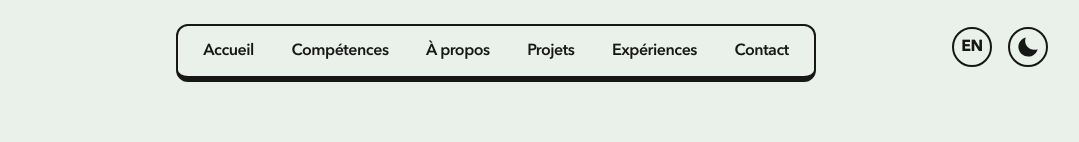
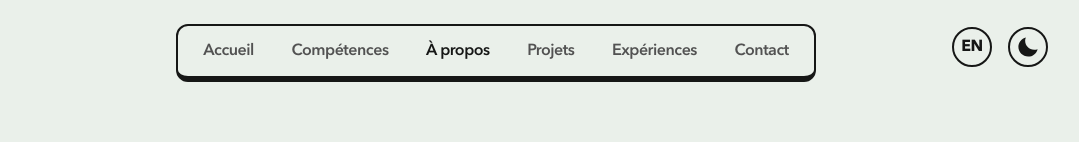
Before and after one commit to Robin-Combeau/portfolio-nextjs, a Next.js app: page / in a window 1280 px wide. Shown: the top 142 px of the page, without its empty margins (144-1223 px from the left). Built offline with nearby package versions, Linux system fonts and the light colour scheme.

Commit message:
feat wip on reactive section header

```diff
--- a/app/layout.tsx
+++ b/app/layout.tsx
@@ -2,6 +2,7 @@ import type { Metadata } from 'next'
 import './globals.css'
 import localFont from 'next/font/local'
 import Header from '@/components/page/Header'
+import ActiveSectionContextProvider from '@/context/active-section-context'
 
 
 const avenir = localFont({
@@ -82,8 +83,10 @@ export default function RootLayout({
   return (
     <html lang="en" className="!scroll-smooth">
       <body suppressHydrationWarning={true} className={`${avenir.className} font-medium text-[#161716] tracking-[-0.03rem] bg-[#EAF0EA] pt-28 sm:pt-30 lg:pt-36` }>
-        <Header />
-        {children}
+        <ActiveSectionContextProvider>
+          <Header />
+          {children}
+        </ActiveSectionContextProvider>
       </body>
     </html>
   )
--- a/components/page/About.tsx
+++ b/components/page/About.tsx
@@ -1,6 +1,6 @@
 "use client";
 
-import React, { useState } from 'react';
+import React, { useEffect, useState } from 'react';
 
 import { Roboto_Mono } from 'next/font/google';
 import LanguageSelector from '../CodeLanguageSelector';
@@ -8,9 +8,20 @@ import Section from '../Section';
 import CodeBlock from '../CodeBlock';
 import CodeWrapper from '../CodeWrapper';
 import MotionSection from '../MotionSection';
+import { useInView } from 'react-intersection-observer';
+import { useActiveSectionContext } from '@/context/active-section-context';
 const code = Roboto_Mono({ subsets: ['latin'] });
 
-const About = () => {
+export default function About() {
+  const { ref, inView } = useInView();
+  const { setActiveSection } = useActiveSectionContext();
+
+  useEffect(() => {
+    if (inView) {
+      setActiveSection("À propos");
+    }
+  }, [inView, setActiveSection]);
+
   const [selectedLanguage, setSelectedLanguage] = useState<'Javascript' | 'PHP'>('Javascript');
 
   const handleLanguageChange = (language: 'Javascript' | 'PHP') => {
@@ -20,6 +31,7 @@ const About = () => {
   return (
     <MotionSection
       id="about"
+      ref={ref}
       content={
         <>
           <CodeWrapper
@@ -52,8 +64,6 @@ const About = () => {
   );
 };
 
-export default About;
-
 {/* <div className="border-2 border-[#161716] border-b-[8px] bg-[#A8C9A0] text-lg lg:text-xl font-medium px-6 py-4 lg:px-8 lg:py-6 rounded-xl mx-[10%] lg:mx-4 lg:w-[38rem] h-auto lg:h-[21rem]">
           <h1 className="font-bold mb-6 text-2xl">À propos</h1>
           <div className="flex flex-col text-sm break-words">
--- a/components/page/Contact.tsx
+++ b/components/page/Contact.tsx
@@ -10,7 +10,7 @@ import CodeBlock from '../CodeBlock';
 import MotionSection from '../MotionSection';
 const code = Roboto_Mono({ subsets: ['latin'] });
 
-const Contact = () => {
+export default function Contact() {
   const [selectedLanguage, setSelectedLanguage] = useState<'Javascript' | 'PHP'>('Javascript');
 
   const handleLanguageChange = (language: 'Javascript' | 'PHP') => {
@@ -66,5 +66,3 @@ const Contact = () => {
     />
   );
 };
-
-export default Contact;
--- a/components/page/Experience.tsx
+++ b/components/page/Experience.tsx
@@ -14,7 +14,7 @@ import MotionSection from '../MotionSection';
 const code = Roboto_Mono({ subsets: ['latin'] });
 
 
-const Experience = () => {
+export default function Experience() {
   const [selectedLanguage, setSelectedLanguage] = useState<'Javascript' | 'PHP'>('Javascript');
 
   const handleLanguageChange = (language: 'Javascript' | 'PHP') => {
@@ -33,7 +33,7 @@ const Experience = () => {
             bgColor="bg-[#A8C9A0]"
             content={<ul className="flex flex-col">
               {experiences.map((experience) => (
-                <li key={experience.year} className="flex mb-2 sm:mb-1">
+                <li key={experience.name} className="flex mb-2 sm:mb-1">
                   {experience.category === 'school' ? (
                     <FaGraduationCap size={38} className="mx-[0.1rem] my-[-0.40rem] lg:mx-[0.25rem] lg:my-[-0.30rem] opacity-45 absolute" />
                   ) : (
@@ -65,5 +65,3 @@ const Experience = () => {
   </>
   );
 };
-
-export default Experience;
--- a/components/page/Footer.tsx
+++ b/components/page/Footer.tsx
@@ -4,11 +4,11 @@ import { motion } from 'framer-motion'
 import React from 'react'
 import { FaCopyright } from 'react-icons/fa'
 
-const Footer = () => {
+export default function Footer() {
   return (
     <section id="footer">
       <motion.div
-        className="flex flex-col items-center justify-center text-sm"
+        className="flex flex-col items-center justify-center text-sm mb-2"
         initial={{ y: 80, opacity: 0 }}
         animate={{ y: 0, opacity: 0.7 }}
       >
@@ -21,5 +21,3 @@ const Footer = () => {
     </section >
   )
 }
-
-export default Footer
--- a/components/page/Header.tsx
+++ b/components/page/Header.tsx
@@ -4,10 +4,14 @@ import React from 'react';
 import { motion } from 'framer-motion';
 import { links } from "@/lib/data";
 import Link from 'next/link';
+import clsx from 'clsx';
 
 import { IoMdMoon } from "react-icons/io";
+import { useActiveSectionContext } from '@/context/active-section-context';
 
 export default function Header() {
+  const { activeSection, setActiveSection} = useActiveSectionContext();
+
   return (
     <header className="z-[999] relative">
       <motion.div className="fixed top-0 left-1/2 h-[5rem] w-full rounded-none border-2 border-[#161716] border-b-[6px] bg-[#EAF0EA] backdrop-blur-[0.5em] sm:top-4 lg:top-6 sm:h-[3rem] lg:h-[3.6rem] sm:w-[30rem] lg:w-[40rem] sm:rounded-xl"
@@ -16,7 +20,7 @@ export default function Header() {
       ></motion.div>
 
       <nav className="flex fixed top-[0.15rem] left-1/2 h-12 -translate-x-1/2 py-2 sm:top-[1.2rem] lg:top-[1.7rem] sm:h-[initial] sm:py-0">
-        <ul className="flex w-[22rem] flex-wrap items-center justify-center gap-y-1 text-base sm:text-sm lg:text-base sm:w-[initial] sm:flex-nowrap sm:gap-[0.1em] lg:gap-[0.35em] ">
+        <ul className="flex w-[22rem] flex-wrap items-center justify-center gap-y-1 text-neutral-600 text-base sm:text-sm lg:text-base sm:w-[initial] sm:flex-nowrap sm:gap-[0.1em] lg:gap-[0.35em] ">
           {links.map((link) =>
             <motion.li
               className="h-3/4 flex items-center justify-center relative font-semibold whitespace-nowrap"
@@ -25,8 +29,13 @@ export default function Header() {
               animate={{ y: 0, opacity: 1 }}
             >
               <Link
-                className="flex w-full items-center justify-center px-2 lg:px-4 py-2 lg:py-3 hover:text-[#6A8A5D] transition"
+                className={clsx("flex w-full items-center justify-center px-2 lg:px-4 py-2 lg:py-3 hover:text-[#161716] transition",
+                  {
+                    "text-[#161716]": activeSection === link.name
+                  }
+                )}
                 href={link.hash}
+                onClick={() => setActiveSection(link.name)}
               >
                 {link.name}
               </Link>
--- a/components/page/Intro.tsx
+++ b/components/page/Intro.tsx
@@ -1,6 +1,6 @@
 "use client";
 
-import React, { useState } from 'react';
+import React, { useEffect, useState } from 'react';
 import { motion } from 'framer-motion'
 
 import { FaDribbble, FaGithub, FaLinkedin } from "react-icons/fa";
@@ -11,10 +11,21 @@ import LinkButton from '../LinkButton';
 import LanguageSelector from '../CodeLanguageSelector';
 import CodeBlock from '../CodeBlock';
 import CodeWrapper from '../CodeWrapper';
+import { useInView } from 'react-intersection-observer';
+import { useActiveSectionContext } from '@/context/active-section-context';
 
 const code = Roboto_Mono({ subsets: ['latin'] });
 
 export default function Intro() {
+  const { ref, inView } = useInView();
+  const { setActiveSection } = useActiveSectionContext();
+
+  useEffect(() => {
+    if (inView) {
+      setActiveSection("Accueil");
+    }
+  }, [inView, setActiveSection]);
+
   const [selectedLanguage, setSelectedLanguage] = useState<'Javascript' | 'PHP'>('Javascript');
 
   const handleLanguageChange = (language: 'Javascript' | 'PHP') => {
@@ -22,11 +33,12 @@ export default function Intro() {
   };
 
   return (
-    <section id="home" className="scroll-mt-32">
+    <section id="home" className="scroll-mt-40">
       <motion.div
         className="flex mb-10 flex-col items-center lg:flex-row lg:justify-center gap-y-4 lg:gap-y-0"
         initial={{ y: 80, opacity: 0 }}
-        animate={{ y: 0, opacity: 1 }}>
+        animate={{ y: 0, opacity: 1 }}
+        ref={ref}>
         <div className="border-2 border-[#161716] border-b-[8px] bg-[#A8C9A0] text-xl lg:text-2xl font-medium px-6 py-4 pr-14 rounded-xl mx-[10%] w-4/5 lg:mx-4 lg:w-[31rem] h-auto lg:self-stretch 2xl:w-[42rem]">
           <span>Je m'appelle </span>
           <span className="font-bold">Robin</span>
--- a/components/page/Projects.tsx
+++ b/components/page/Projects.tsx
@@ -8,7 +8,7 @@ import { FaGithub } from 'react-icons/fa'
 import { FiExternalLink } from "react-icons/fi";
 import MotionSection from '../MotionSection'
 
-const Projects = () => {
+export default function Projects() {
   return (
     <MotionSection
       id="projects"
@@ -74,5 +74,3 @@ const Projects = () => {
     />
   )
 }
-
-export default Projects
--- a/components/page/Skills.tsx
+++ b/components/page/Skills.tsx
@@ -1,6 +1,6 @@
 "use client";
 
-import React, { useState } from 'react';
+import React, { useEffect, useState } from 'react';
 import { skills } from "@/lib/data";
 
 import { Roboto_Mono } from 'next/font/google';
@@ -8,9 +8,20 @@ import LanguageSelector from '../CodeLanguageSelector';
 import Section from '../Section';
 import Skill from '../Skill';
 import MotionSection from '../MotionSection';
+import { useActiveSectionContext } from '@/context/active-section-context';
+import { useInView } from 'react-intersection-observer';
 const code = Roboto_Mono({ subsets: ['latin'] });
 
-const Skills = () => {
+export default function Skills() {
+  const { ref, inView } = useInView();
+  const { setActiveSection } = useActiveSectionContext();
+
+  useEffect(() => {
+    if (inView) {
+      setActiveSection("Compétences");
+    }
+  }, [inView, setActiveSection]);
+
   const [selectedLanguage, setSelectedLanguage] = useState<'Javascript' | 'PHP'>('Javascript');
 
   const handleLanguageChange = (language: 'Javascript' | 'PHP') => {
@@ -40,6 +51,7 @@ const Skills = () => {
   return (
     <MotionSection
       id="skills"
+      ref={ref}
       content={
         <>
           <Section
@@ -74,8 +86,6 @@ const Skills = () => {
   );
 };
 
-export default Skills;
-
 {/* <div className="border-2 border-[#161716] border-b-[8px] bg-[#ECB5A3] text-lg lg:text-xl font-medium px-6 py-4 lg:px-8 lg:py-6 rounded-xl mx-[10%] lg:mx-4 lg:w-[38rem] h-auto lg:h-[19rem]">
           <h1 className="font-bold mb-6 text-2xl">Compétences</h1>
           <ul className="flex flex-col">
--- /dev/null
+++ b/context/active-section-context.tsx
@@ -0,0 +1,42 @@
+"use client";
+
+import React, { useState, createContext, useContext } from 'react';
+import { links } from "@/lib/data";
+
+type SectionName = typeof links[number]["name"];
+
+type ActiveSectionContextProviderProps = {
+  children: React.ReactNode;
+};
+
+type ActiveSectionContextType = {
+  activeSection: SectionName;
+  setActiveSection: React.Dispatch<React.SetStateAction<SectionName>>;
+}
+
+export const ActiveSectionContext = createContext<ActiveSectionContextType | null>(null);
+
+export default function ActiveSectionContextProvider({ children }: ActiveSectionContextProviderProps) {
+
+  const [activeSection, setActiveSection] = useState<SectionName>('Accueil');
+  return (
+    <ActiveSectionContext.Provider value={{
+      activeSection,
+      setActiveSection
+    }}>
+      {children}
+    </ActiveSectionContext.Provider>
+  )
+}
+
+export function useActiveSectionContext() {
+  const context = useContext(ActiveSectionContext);
+
+  if (context === null) {
+    throw new Error(
+      "useActiveSectionContext must be used within an ActiveSectionContextProvider"
+    );
+  }
+
+  return context;
+}
--- a/package.json
+++ b/package.json
@@ -9,11 +9,13 @@
     "lint": "next lint"
   },
   "dependencies": {
+    "clsx": "^2.1.0",
     "framer-motion": "^10.18.0",
     "next": "14.0.4",
     "react": "^18",
     "react-dom": "^18",
-    "react-icons": "^4.12.0"
+    "react-icons": "^4.12.0",
+    "react-intersection-observer": "^9.8.1"
   },
   "devDependencies": {
     "@types/node": "^20",
```
Also changed, not shown: components/MotionSection.tsx (+5 -4 lines), 1 other file (tests, documents, lock files or other folders).
